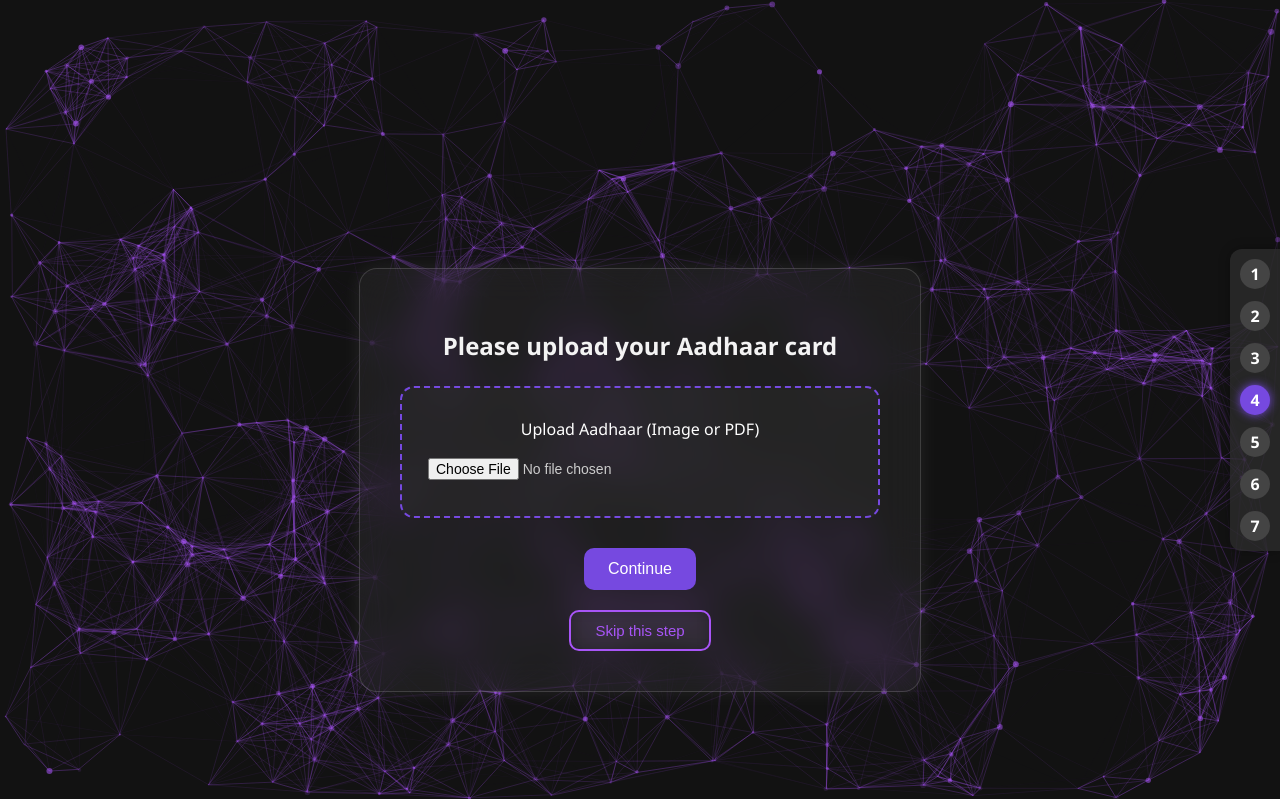
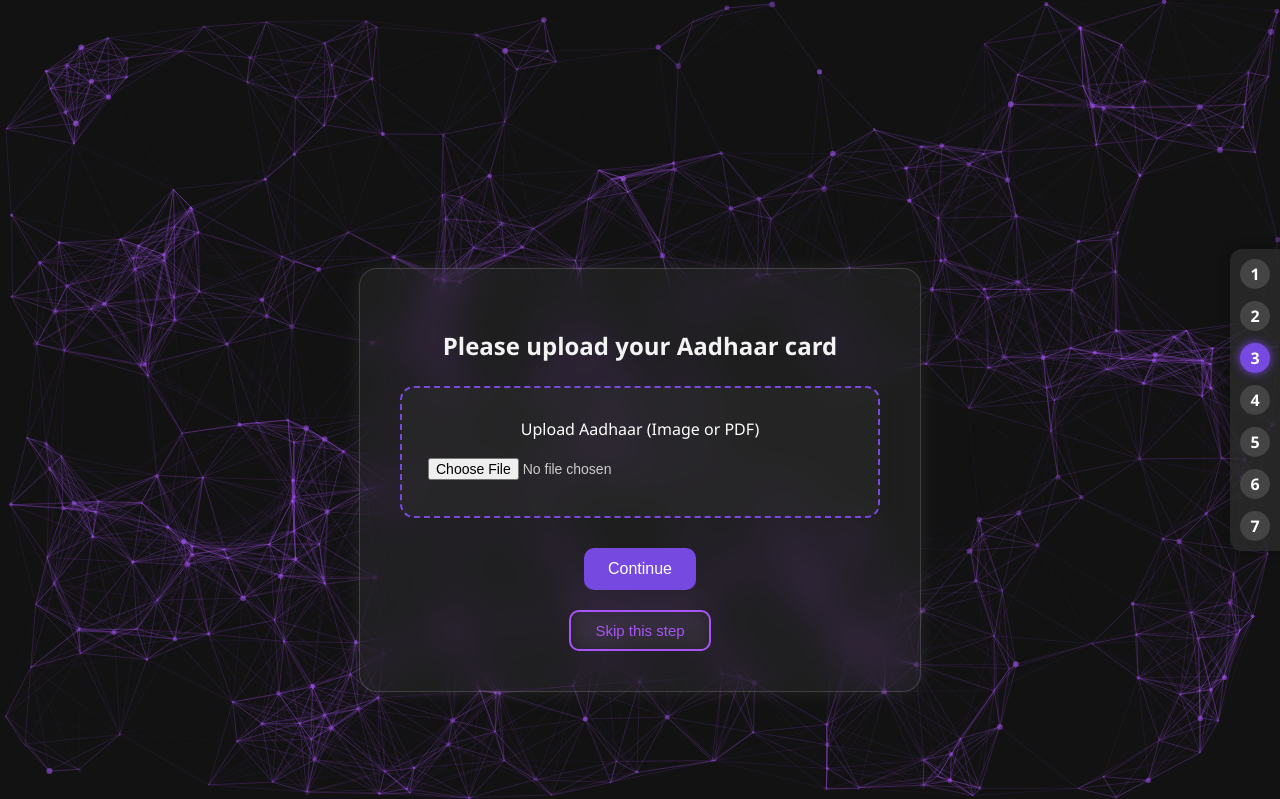
Before and after one commit to Pro1609/healthcare, a Flask app: page /aadhaar in a window 1280 px wide. Shown: the top 799 px of the page. Run offline with Flask 3, Linux system fonts and the light colour scheme.

Commit message:
Update aadhaar.html

```diff
--- a/templates/aadhaar.html
+++ b/templates/aadhaar.html
@@ -14,8 +14,8 @@
     <div class="stepbar">
       <div>1</div>
       <div>2</div>
-      <div>3</div>
-      <div class="active">4</div>
+      <div class="active">3</div>
+      <div>4</div>
       <div>5</div>
       <div>6</div>
       <div>7</div>
```
